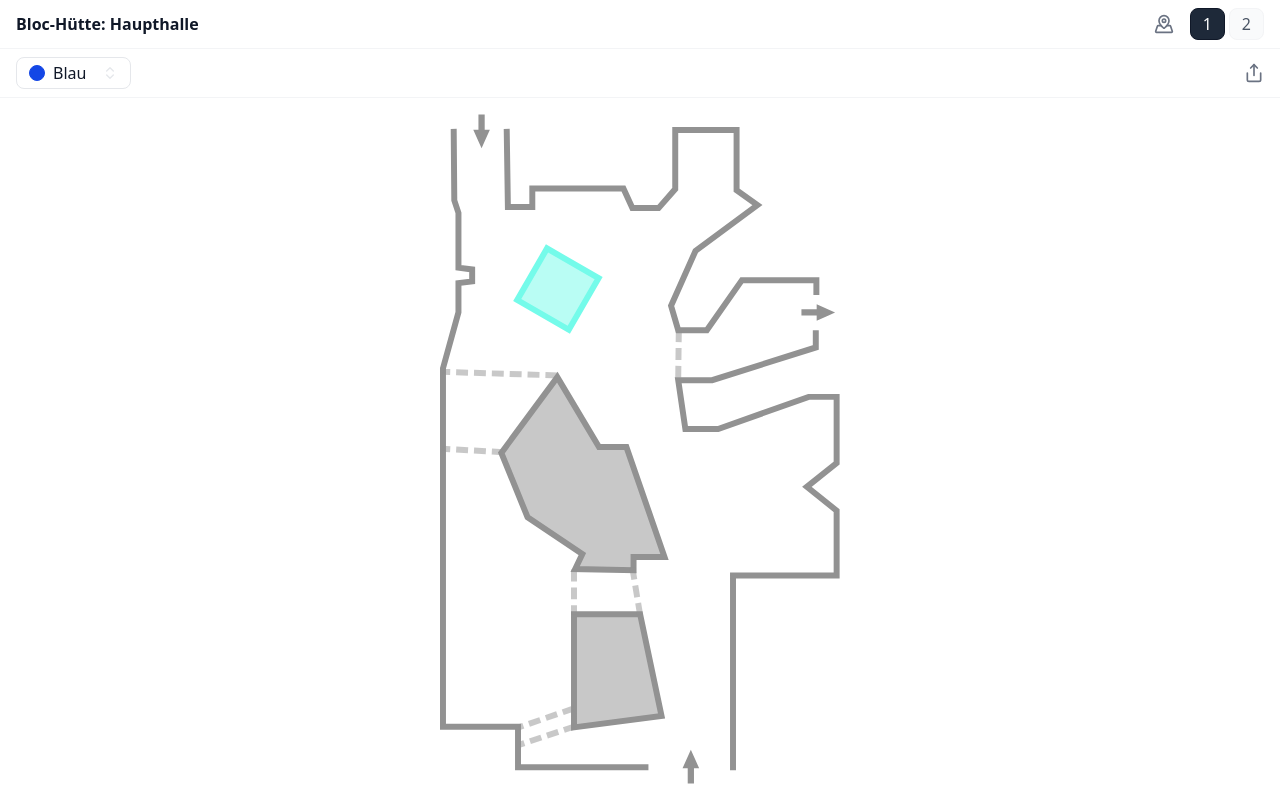
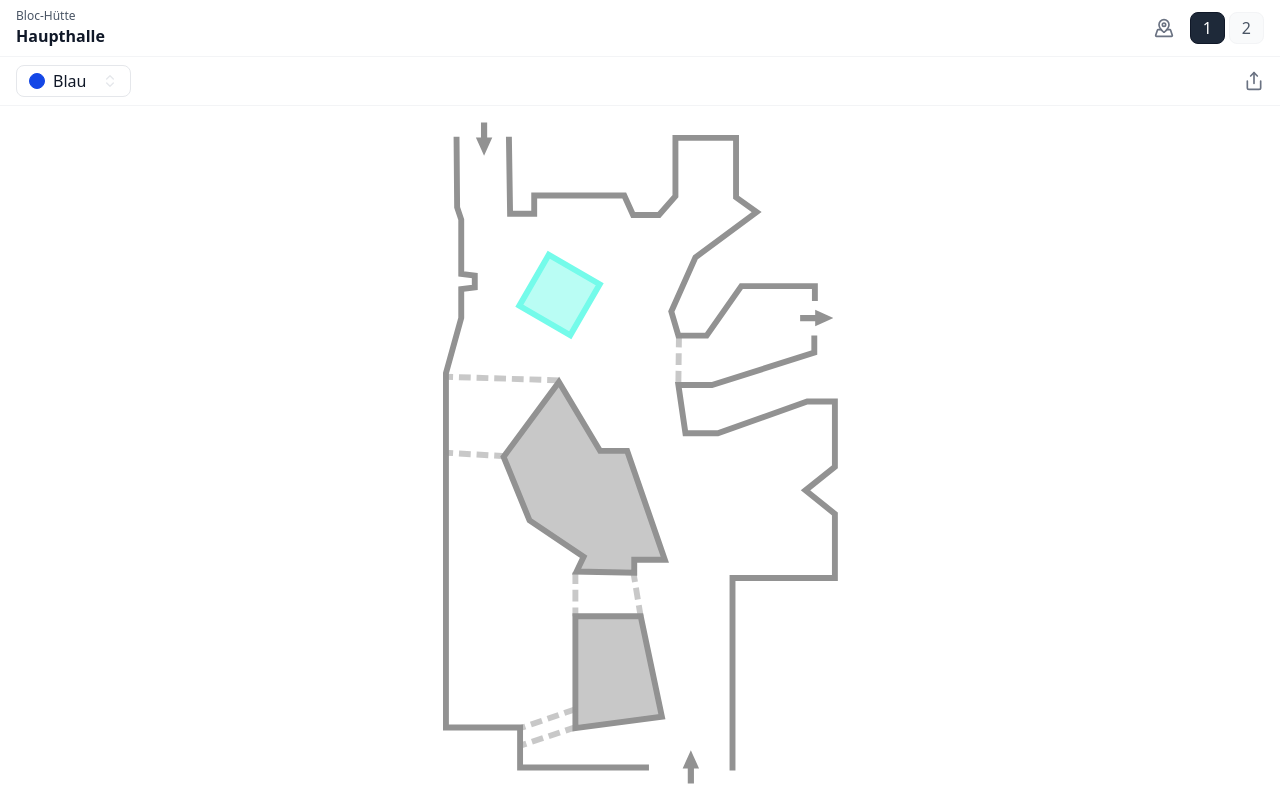
Before and after one commit to steschwa/tickboard, a React (Vite) app: page / in a window 1280 px wide. Built offline with nearby package versions, Linux system fonts and the light colour scheme.

Commit message:
refactor: two row title

```diff
--- a/src/components/header/Header.tsx
+++ b/src/components/header/Header.tsx
@@ -12,8 +12,11 @@ export function Header() {
 
     return (
         <header className="border-b border-gray-100 flex items-center justify-between px-4 py-2">
-            <h1 className="text-gray-900 font-semibold text-base">
-                {formatGym(gym)}
+            <h1 className="flex flex-col">
+                <span className="text-gray-600 text-xs">{formatGym(gym)}</span>
+                <span className="text-gray-900 text-base font-semibold">
+                    {formatArea(gym)}
+                </span>
             </h1>
 
             <div className="flex justify-end gap-x-4 items-center">
@@ -32,11 +35,21 @@ export function Header() {
 function formatGym(gym: Gym): string {
     switch (gym) {
         case "BLOC_HUETTE_HAUPTHALLE":
-            return "Bloc-Hütte: Haupthalle"
+            return "Bloc-Hütte"
         case "BLOC_HUETTE_AUSSENBEREICH":
-            return "Bloc-Hütte: Aussenbereich"
+            return "Bloc-Hütte"
         case "BLOC_HUETTE_NEUEHALLE":
-            return "Bloc-Hütte: Neue Halle"
+            return "Bloc-Hütte"
+    }
+}
+function formatArea(gym: Gym): string {
+    switch (gym) {
+        case "BLOC_HUETTE_HAUPTHALLE":
+            return "Haupthalle"
+        case "BLOC_HUETTE_AUSSENBEREICH":
+            return "Aussenbereich"
+        case "BLOC_HUETTE_NEUEHALLE":
+            return "Neue Halle"
     }
 }
 
```
